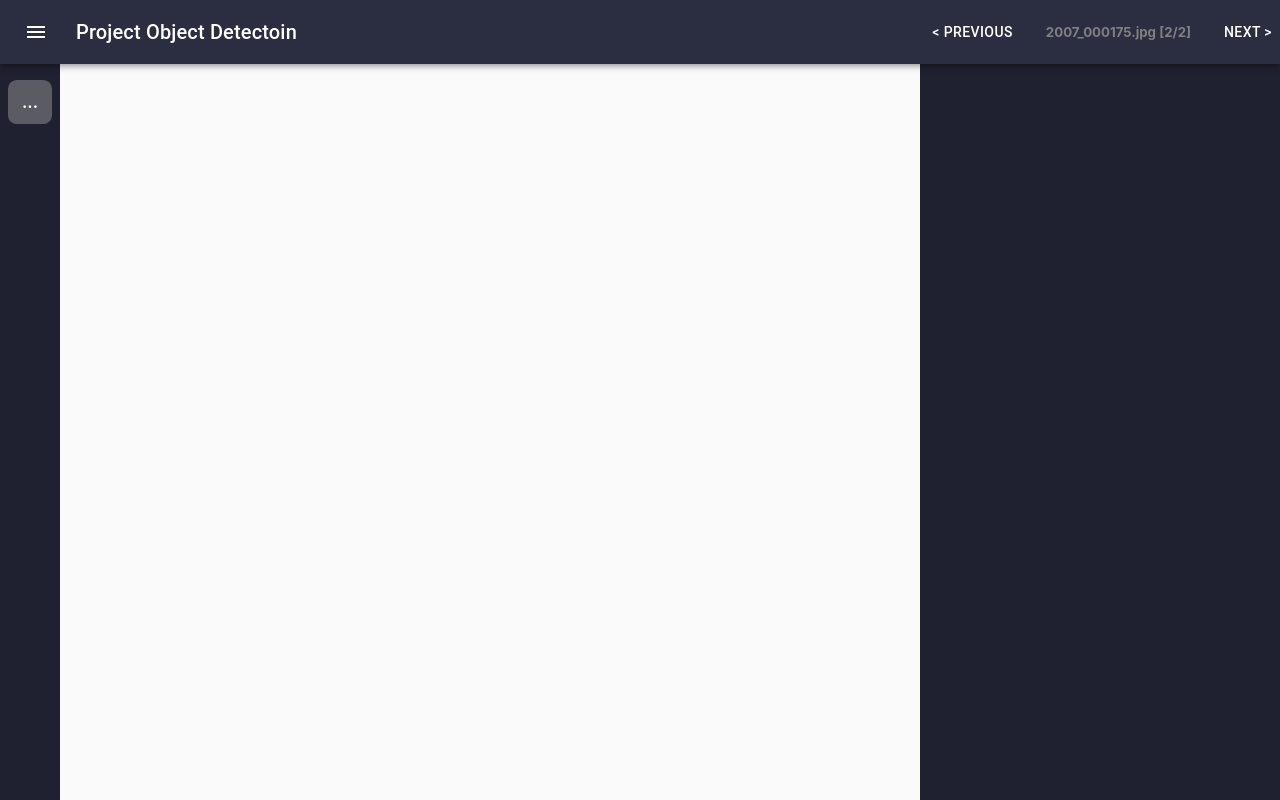
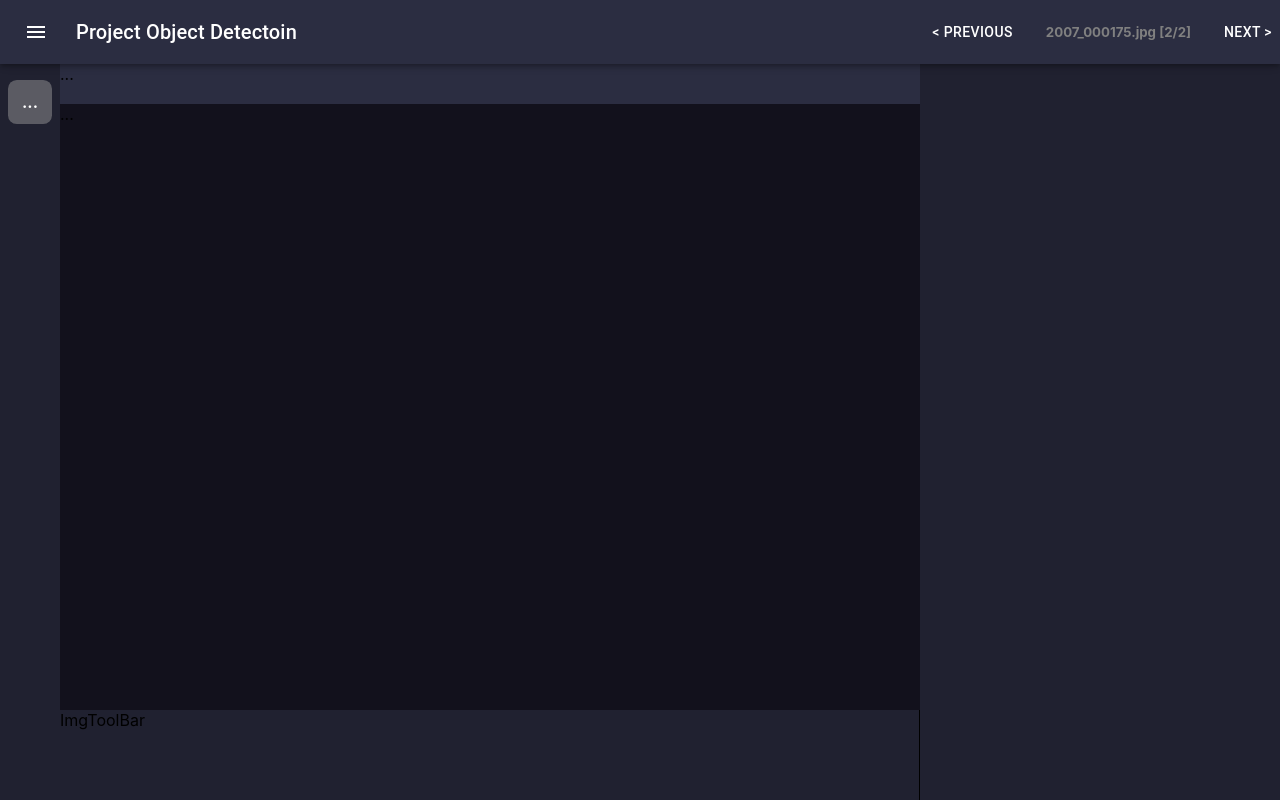
Before and after one commit to DavidR111/RediscoveryAI, a React (Create React App) app: page / in a window 1280 px wide. Built offline with nearby package versions, Linux system fonts and the light colour scheme.

Commit message:
main layout complete

```diff
--- a/src/App.js
+++ b/src/App.js
@@ -3,6 +3,7 @@ import React, { Component } from 'react';
 import TitleBar from './components/TitleBar/TitleBar'
 import LeftSideBar from './components/SideBars/LeftSideBar'
 import RightSideBar from './components/SideBars/RightSideBar'
+import WorkSpace from './components/WorkSpace/WorkSpace'
 
 import PropTypes from "prop-types"
 import { withStyles } from "@material-ui/core/styles"
@@ -16,8 +17,7 @@ class App extends Component {
         <div className={classes.appFrame}>
           <TitleBar />
           <LeftSideBar />
-          <main className={classes.content}>
-          </main>
+          <WorkSpace />
           <RightSideBar />
         </div>
       </div>
--- a/src/components/WorkSpace/ActionToolBar/ActionToolBar.js
+++ b/src/components/WorkSpace/ActionToolBar/ActionToolBar.js
@@ -1,21 +1,19 @@
 import React, { Component } from 'react'
-
-import { AppBar, Button, Typography, Toolbar, IconButton } from '@material-ui/core'
 import { withStyles } from '@material-ui/core/styles'
 
 import PropTypes from 'prop-types'
 import classNames from 'classnames'
 
-import styles from '../../constants/theme'
+import styles from '../theme'
 
 
 class ActionToolBar extends Component {
     render() {
         const { classes } = this.props
         return (
-            <AppBar className={classNames(classes.appBar)}>
+            <div className={classNames(classes.subToolbar)}>
                 ...
-            </AppBar>
+            </div>
         )
     }
 }
--- a/src/components/WorkSpace/DrawBoard/DrawBoard.js
+++ b/src/components/WorkSpace/DrawBoard/DrawBoard.js
@@ -0,0 +1,24 @@
+import React, { Component } from 'react'
+import { withStyles } from '@material-ui/core/styles'
+
+import PropTypes from 'prop-types'
+import classNames from 'classnames'
+
+import styles from '../theme'
+
+class DrawBoard extends Component {
+    render() {
+        const { classes } = this.props
+        return (
+            <div className={classNames(classes.DrawBoard)}>
+                ...
+            </div>
+        )
+    }
+}
+
+DrawBoard.propTypes = {
+    classes: PropTypes.object.isRequired
+};
+
+export default withStyles(styles, { withTheme: true })(DrawBoard)
--- a/src/components/WorkSpace/ImgToolBar/ImgToolBar.js
+++ b/src/components/WorkSpace/ImgToolBar/ImgToolBar.js
@@ -0,0 +1,25 @@
+import React, { Component } from 'react'
+import { withStyles } from '@material-ui/core/styles'
+
+import PropTypes from 'prop-types'
+import classNames from 'classnames'
+
+import styles from '../theme'
+
+
+class ImgToolBar extends Component {
+    render() {
+        const { classes } = this.props
+        return (
+            <div className={classNames(classes.imgToolbar)}>
+                ImgToolBar
+            </div>
+        )
+    }
+}
+
+ImgToolBar.propTypes = {
+    classes: PropTypes.object.isRequired
+};
+
+export default withStyles(styles, { withTheme: true })(ImgToolBar)
--- a/src/components/WorkSpace/WorkSpace.js
+++ b/src/components/WorkSpace/WorkSpace.js
@@ -1,15 +1,20 @@
-import React, { Component } from 'react';
-
-import { withStyles } from "@material-ui/core/styles"
+import React, { Component } from 'react'
 import { withStyles } from "@material-ui/core/styles"
 
-import styles from '../../constants/theme'
+import ActionToolBar from './ActionToolBar/ActionToolBar'
+import DrawBoard from './DrawBoard/DrawBoard'
+import ImgToolbar from './ImgToolBar/ImgToolBar'
+
+import styles from './theme'
 
 class WorkSpace extends Component {
     render() {
         const { classes } = this.props
         return (
             <main className={classes.content}>
+                <ActionToolBar />
+                <DrawBoard />
+                <ImgToolbar />
             </main>
         )
     }
--- a/src/components/WorkSpace/theme.js
+++ b/src/components/WorkSpace/theme.js
@@ -1,7 +1,33 @@
-const switcherWidth = 60;
-const groupSize = switcherWidth - 4 * 2 * 2;
-
 const styles = theme => ({
+    subToolbar: {
+        zIndex: theme.zIndex.drawer + 1,
+        backgroundColor: 'rgb(43,45,65)',
+        height: '40px'
+    },
+    content: {
+        width: "100%",
+        flexGrow: 1,
+        backgroundColor: theme.palette.background.default,
+        padding: 0,
+        height: "calc(100% - 56px)",
+        [theme.breakpoints.up("sm")]: {
+            height: "calc(100% - 64px)",
+            marginTop: 64
+        }
+    },
+    DrawBoard: {
+        width: '100%',
+        flexGrow: 1,
+        backgroundColor: 'rgb(18,17,28)',
+        padding: 0,
+        height: "calc(100% - 130px)"
+    },
+    imgToolbar: {
+        zIndex: theme.zIndex.drawer + 1,
+        backgroundColor: 'rgb(32,33,48)',
+        height: '90px',
+        borderRight: '1px solid'
+    }
 });
 
 export default styles
```
Also changed, not shown: src/components/TitleBar/theme.js (+0 -8 lines), src/redux/actions/img.action.js (added), src/redux/actions/object.action.js (added), src/redux/reducers/img.reducer.js (added), src/redux/reducers/object.reducer.js (added).
